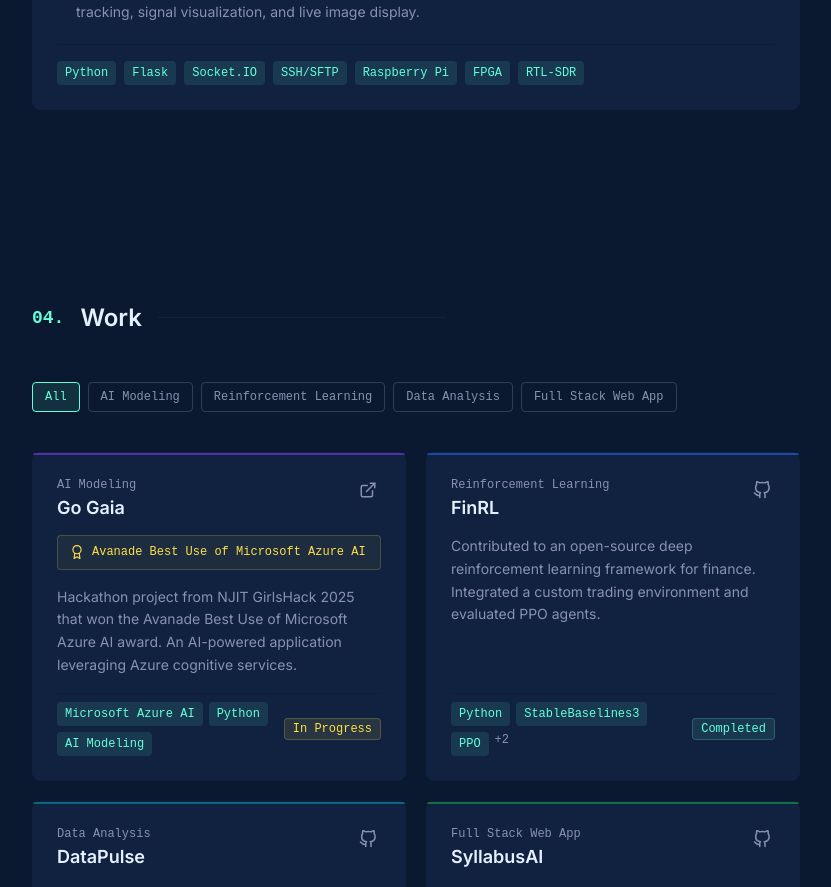
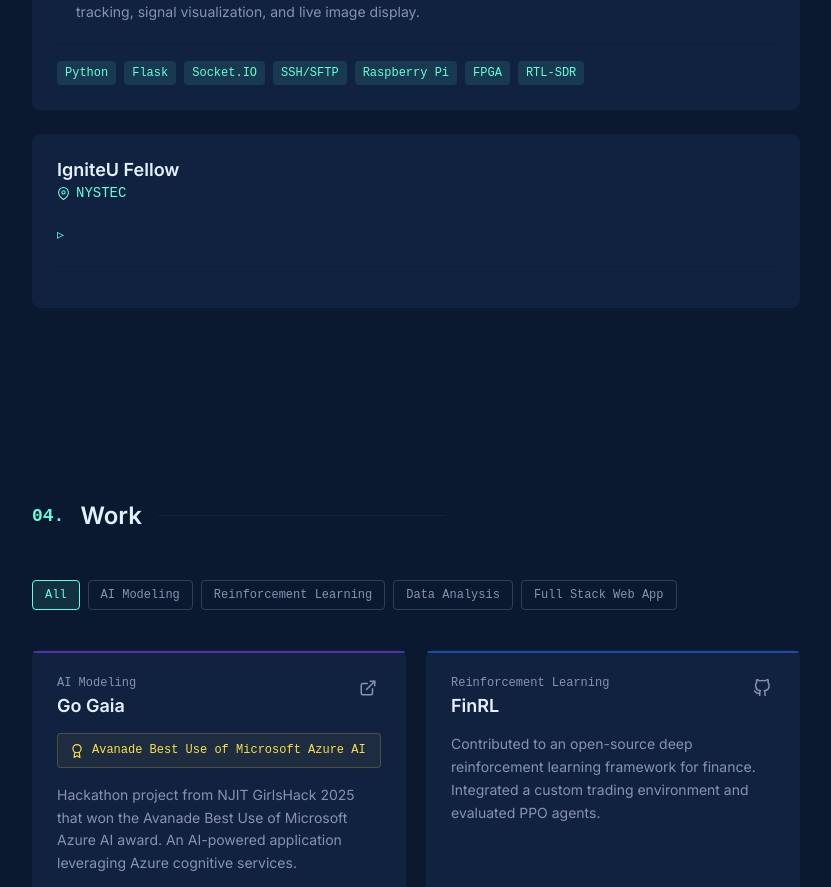
Before and after one commit to Jason-Z1/Portfolio, a React (Vite) app: page / in a window 1280 px wide. Shown: the part 2742-3629 px from the top of the page, without its empty margins (224-1055 px from the left). Built offline with nearby package versions, Linux system fonts and the light colour scheme.

Commit message:
Updated resume + added experience

```diff
--- a/src/data/projects.ts
+++ b/src/data/projects.ts
@@ -80,6 +80,15 @@ export const experience: Experience[] = [
       'Created responsive HTML / CSS / JavaScript web interface with WebSocket-driven real-time progress tracking, signal visualization, and live image display.',
     ],
   },
+  {
+    id: 2,
+    company: 'NYSTEC',
+    role: 'IgniteU Fellow',
+    technologies: [],
+    bullets: [
+      ''
+    ]
+  },
 ]
 
 export const skills: SkillCategory[] = [
```
Also changed, not shown: 1 other file (tests, documents, lock files or other folders).
